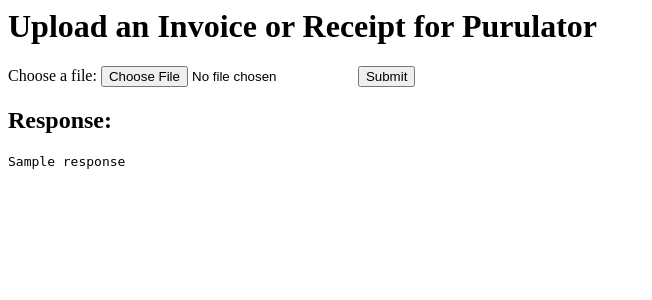
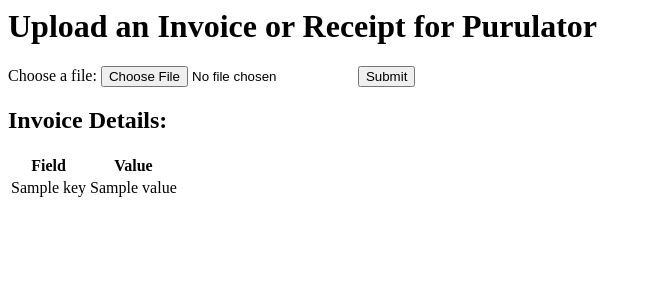
Before and after one commit to wkl761212/INTP-302-F-Group1, a FastAPI app: template app/templates/form.html in a window 1280 px wide. Shown: the top 300 px of the page, without its empty margins (0-652 px from the left). Run offline with FastAPI, Linux system fonts and the light colour scheme; the template is opened without the code that fills it: most values are stand-ins (such as "Sample title", 1, 10 or a date in 2020).

Commit message:
Add invoice data extraction and display functionality

```diff
--- a/app/main.py
+++ b/app/main.py
@@ -5,6 +5,9 @@ from app.middleware.processPrompt import promptResponse
 import requests
 import shutil
 import tempfile
+import xml.etree.ElementTree as ET
+import re
+
 
 
 app = FastAPI()
@@ -16,29 +19,28 @@ templates = Jinja2Templates(directory="app/templates")
 async def read_form(request: Request):
     return templates.TemplateResponse("form.html", {"request": request})
 
-# @app.post("/", response_class=HTMLResponse)
-# async def process_form(request: Request, prompt: str = Form(...)):
-#     # Here you can process the prompt and get the response
-
-#     newResponse = promptResponse(prompt)
-#     return templates.TemplateResponse("form.html", {"request": request, "response": newResponse})
-
-def query_hugging_face(file_path):
-    # Implement the logic to query the Hugging Face API with the saved file
-    # and return the response JSON
-    pass
 
 @app.post("/", response_class=HTMLResponse)
 async def process_form(request: Request, file: UploadFile = File(...)):
+
     # Save uploaded file to temporary file
     with tempfile.NamedTemporaryFile(delete=False) as temp_file:
         shutil.copyfileobj(file.file, temp_file)
         temp_file_path = temp_file.name
 
-    # Query the Hugging Face API with the saved file
+    # Ensure query_hugging_face returns the JSON response correctly
     response_json = query_hugging_face(temp_file_path)
 
-    return templates.TemplateResponse("form.html", {"request": request, "response": response_json})
+    # Extract generated_text from the model's response
+    if response_json and 'generated_text' in response_json[0]:
+        generated_text = response_json[0]['generated_text']
+        # Parse the generated_text to extract invoice data
+        invoice_data = parse_generated_text(generated_text)
+    else:
+        invoice_data = {"error": "Invalid response or missing 'generated_text' in the response."}
+    # Now pass invoice_data to your template
+    return templates.TemplateResponse("form.html", {"request": request, "response": invoice_data, "invoice_data": invoice_data})
+
 
 def query_hugging_face(filename):
     API_URL = "https://api-inference.huggingface.co/models/selvakumarcts/sk_invoice_receipts"
@@ -48,3 +50,48 @@ def query_hugging_face(filename):
         data = f.read()
     response = requests.post(API_URL, headers=headers, data=data)
     return response.json()
+
+def parse_generated_text(generated_text):
+    import re
+
+    pattern = r'<s_(\w+)>(.*?)<\/s_\1>'
+    matches = re.findall(pattern, generated_text, re.DOTALL)
+
+    invoice_data = {}
+    for key, value in matches:
+        cleaned_value = value.strip() or "No Information"
+
+        # Special handling for line_items
+        if key == 'line_items':
+            cleaned_value = parse_line_items(value)
+
+        if key in invoice_data:
+            if isinstance(invoice_data[key], list):
+                invoice_data[key].append(cleaned_value)
+            else:
+                invoice_data[key] = [invoice_data[key], cleaned_value]
+        else:
+            invoice_data[key] = cleaned_value
+
+    return invoice_data
+
+def parse_line_items(line_items_str):
+    pattern = r'<s_item_(\w+)>(.*?)<\/s_item_\1>'
+    items = re.findall(pattern, line_items_str, re.DOTALL)
+
+    line_items = []
+    current_item = {}
+    for key, value in items:
+        cleaned_value = value.strip() or "No Information"
+        current_item[key] = cleaned_value
+
+        # Assuming 'sep' or the end of the items indicates a new item
+        if key == 'quantity' or '<sep/>' in value:
+            line_items.append(current_item)
+            current_item = {}
+
+    # Add the last item if not empty
+    if current_item:
+        line_items.append(current_item)
+
+    return line_items
--- a/app/templates/form.html
+++ b/app/templates/form.html
@@ -10,9 +10,46 @@
       <input type="file" id="file" name="file" required />
       <button type="submit">Submit</button>
     </form>
-    {% if response %}
-    <h2>Response:</h2>
-    <pre>{{ response }}</pre> <!-- Use <pre> for JSON formatting -->
+
+    {% if invoice_data %}
+    <h2>Invoice Details:</h2>
+    <table>
+        <thead>
+            <tr>
+                <th>Field</th>
+                <th>Value</th>
+            </tr>
+        </thead>
+        <tbody>
+            {% for key, value in invoice_data.items() %}
+            <tr>
+                <td>{{ key }}</td>
+                <td>
+                    {% if key == 'line_items' %}
+                        <table>
+                            {% for item in value %}
+                                <tr>
+                                    <td>Item:</td>
+                                    <td>
+                                        Name: {{ item.name or 'No Information' }},
+                                        Value: {{ item.value or 'No Information' }},
+                                        Quantity: {{ item.quantity or 'No Information' }}
+                                    </td>
+                                </tr>
+                            {% endfor %}
+                        </table>
+                    {% else %}
+                        {{ value }}
+                    {% endif %}
+                </td>
+            </tr>
+            {% endfor %}
+        </tbody>
+    </table>
     {% endif %}
+
+
+
+
   </body>
 </html>
```
